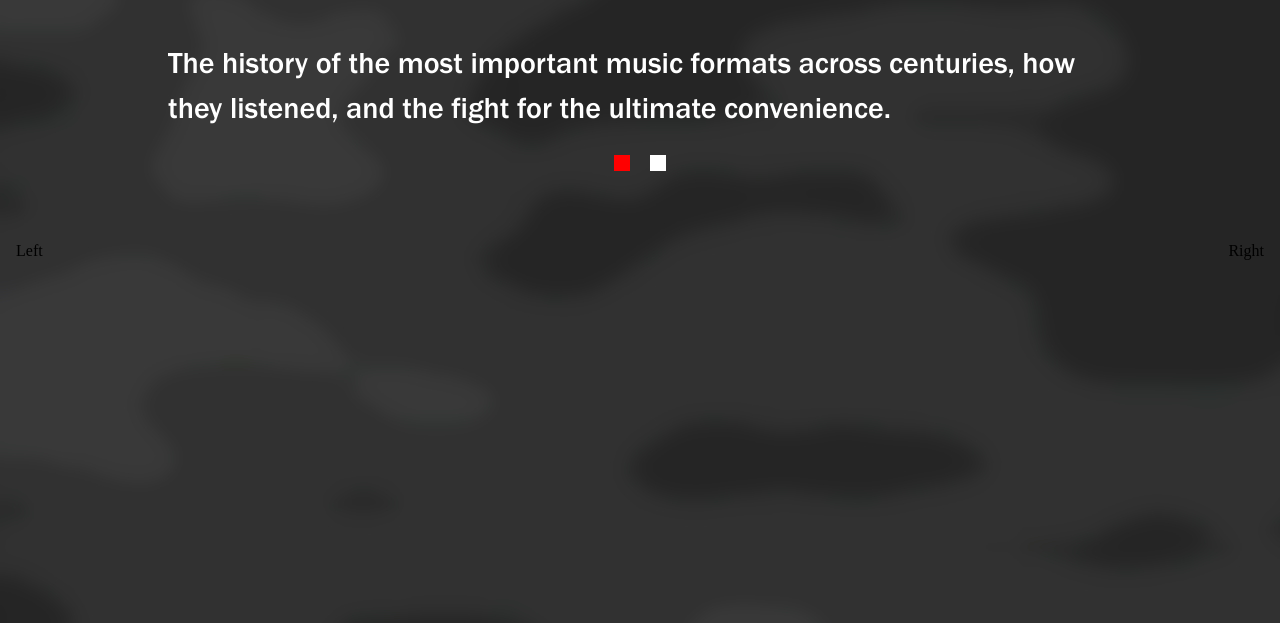
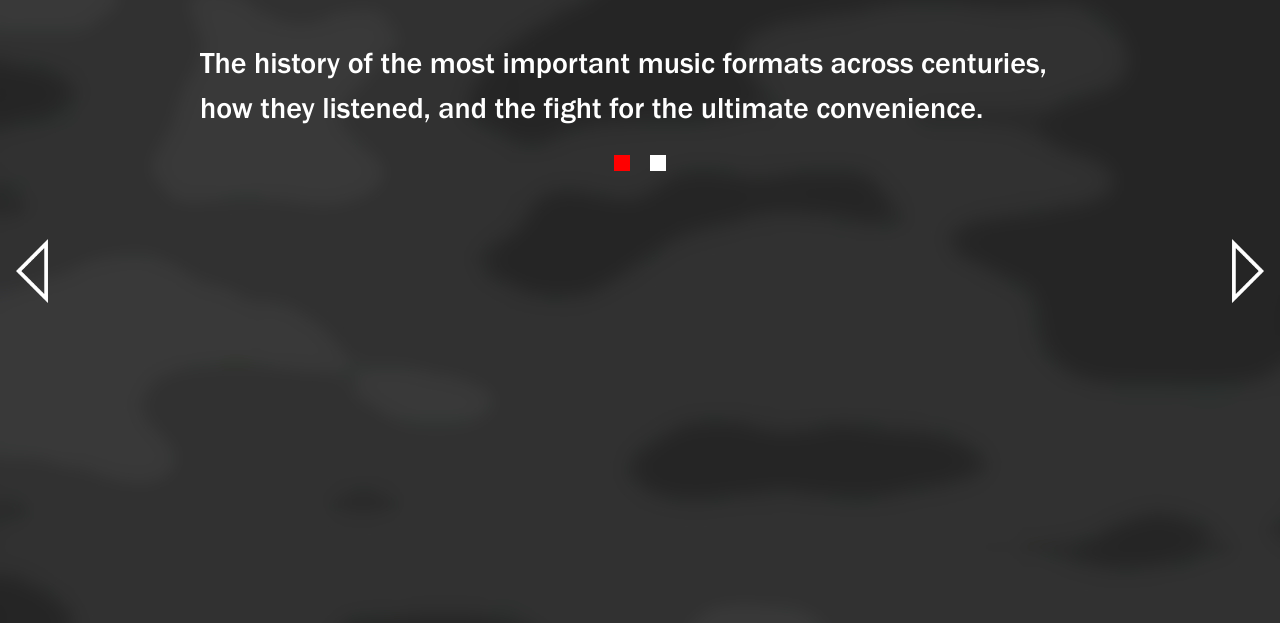
Before and after one commit to R-H-Perez/project-three, a plain HTML site: page src/index.html in a window 1280 px wide. Shown: the part 177-800 px from the top of the page. Drawn offline with Linux system fonts and the light colour scheme.

Commit message:
Fixed L & R buttons and added padding.

```diff
--- a/src/css/main.css
+++ b/src/css/main.css
@@ -52,6 +52,8 @@ h1 {
 
 p {
   margin: 0 auto;
+  padding-right: 2rem;
+  padding-left: 2rem;
   width: 100%;
   max-width: 59rem;
   padding-top: 2rem;
@@ -87,6 +89,10 @@ footer span {
   cursor: crosshair;
 }
 
+a img {
+  max-width: 2rem;
+}
+
 .RightButton {
   right: 0;
 }
--- a/src/index.html
+++ b/src/index.html
@@ -38,8 +38,8 @@
         </p>
       </div>
 
-      <a class="LeftButton">Left</a>
-      <a class="RightButton">Right</a>
+      <a class="LeftButton"><img src="./Images/Left_Button.png" /></a>
+      <a class="RightButton"><img src="./Images/Right_Button.png" /></a>
     </div>
 
     <footer>
```
Also changed, not shown: src/Images/Left_Button.png (added), src/Images/Right_Button.png (added).
